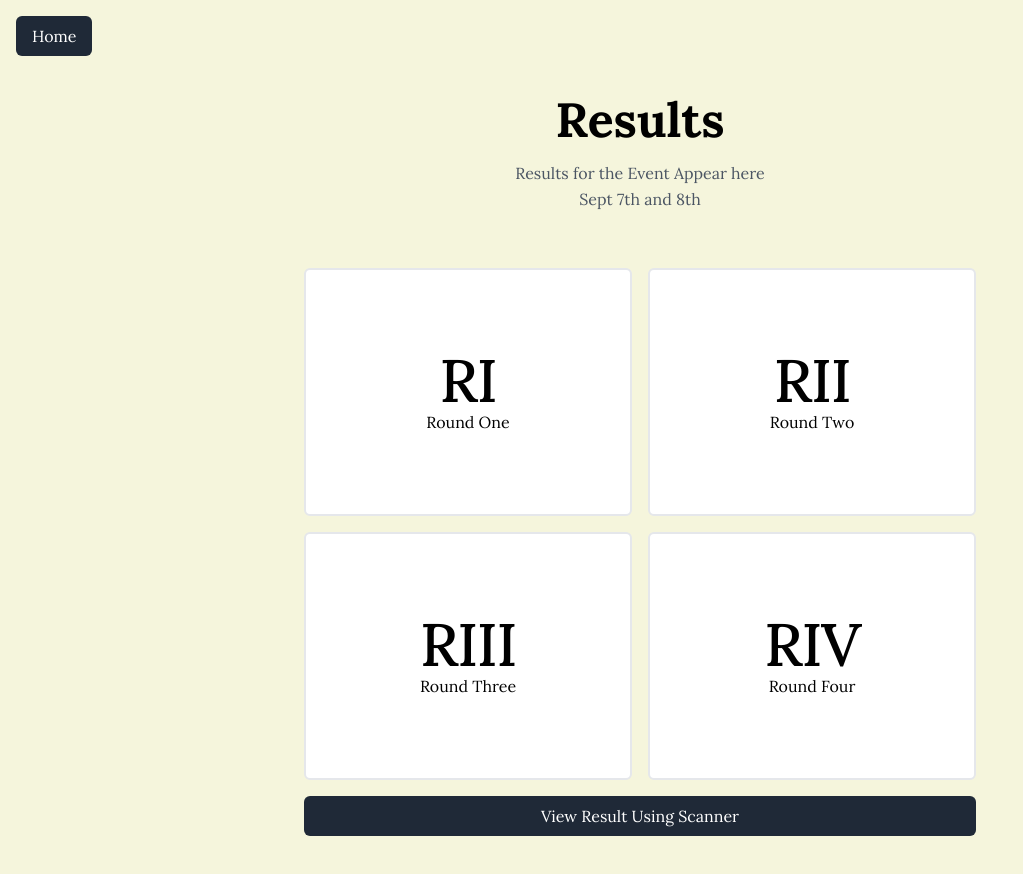
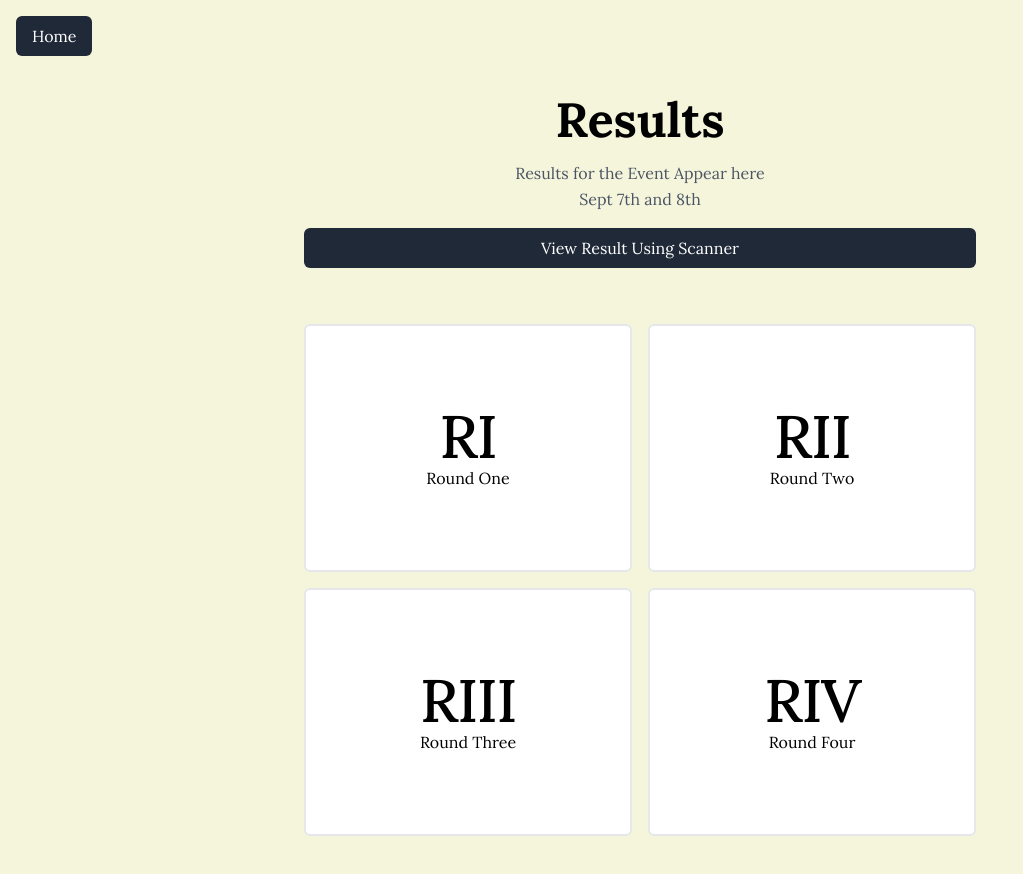
Before and after one commit to SX3C/sxcsf, a React (Create React App) app: page /results in a window 1280 px wide. Shown: the top 874 px of the page, without its empty margins (0-1023 px from the left). Built offline with nearby package versions, Linux system fonts and the light colour scheme.

Commit message:
chore: move option to use scanner to the top of the page

```diff
--- a/src/pages/Results.js
+++ b/src/pages/Results.js
@@ -24,8 +24,15 @@ export default function Results() {
             </p>
           </div>
 
+          <div className="max-w-2xl mx-auto">
+            <Link to="/scanner-result">
+            <button className="bg-gray-800 text-white px-4 py-2 rounded-md w-full mt-4">
+              View Result Using Scanner
+            </button>
+          </Link>
 
-      <div className="max-w-2xl mx-auto">
+
+
           <div class="grid gap-4 grid-cols-2 mt-14">
             <Link to="/results/1">
               <div class="overflow-hidden bg-white border-2  border-gray-200 rounded-md py-20 text-center">
@@ -56,11 +63,7 @@ export default function Results() {
             </Link>
           </div>
 
-          <Link to="/scanner-result">
-            <button className="bg-gray-800 text-white px-4 py-2 rounded-md w-full mt-4">
-              View Result Using Scanner
-            </button>
-          </Link>
+
       </div>
         </div>
       </section>
```
